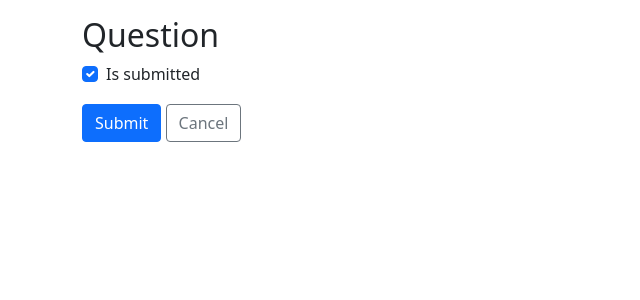
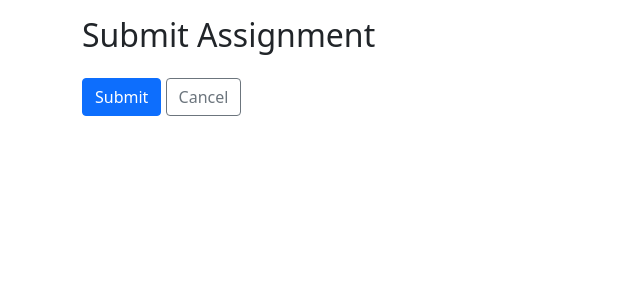
Before and after one commit to andre-dom/PeerGrader, a Django app: a page that uses assignments/templates/submissions/submit_submission.html in a window 1280 px wide. Shown: the part 64-364 px from the top of the page, without its empty margins (0-640 px from the left). Run offline with Django 3.2, Linux system fonts and the light colour scheme; a user stored in the database is signed in; tables that the repository leaves empty hold one stand-in row (values such as "Sample post"); some libraries are stand-ins or nearby versions.

Commit message:
simplify submission forms

```diff
--- a/assignments/templates/review/submit_review_view.html
+++ b/assignments/templates/review/submit_review_view.html
@@ -2,7 +2,7 @@
 {% load crispy_forms_tags %}
 
 {% block content %}
-    <h2>Question</h2>
+    <h2>Submit Peer Review</h2>
     <form method="post">
         {% csrf_token %}
         {{ form|crispy }}
--- a/assignments/templates/submissions/submit_submission.html
+++ b/assignments/templates/submissions/submit_submission.html
@@ -2,7 +2,7 @@
 {% load crispy_forms_tags %}
 
 {% block content %}
-    <h2>Question</h2>
+    <h2>Submit Assignment</h2>
     <form method="post">
         {% csrf_token %}
         {{ form|crispy }}
--- a/assignments/views.py
+++ b/assignments/views.py
@@ -286,7 +286,7 @@ class EditQuestionSubmission(UpdateView):
 class SubmitSubmission(UpdateView):
     model = AssignmentSubmission
     template_name = 'submissions/submit_submission.html'
-    fields = ('is_submitted',)
+    fields = ()
     success_url = "/"
 
     def get_object(self):
@@ -305,8 +305,8 @@ class SubmitSubmission(UpdateView):
             return super(SubmitSubmission, self).dispatch(request, *args, **kwargs)
 
     def form_valid(self, form):
-        if form.instance.is_submitted:
-            form.instance.submitted_at = utc.localize(datetime.now())
+        form.instance.is_submitted = True
+        form.instance.submitted_at = utc.localize(datetime.now())
         return super(SubmitSubmission, self).form_valid(form)
 
     def get_success_url(self, **kwargs):
@@ -399,7 +399,7 @@ class EditGradedQuestionSubmissionView(UpdateView):
 class SubmitGradedAssignmentView(UpdateView):
     model = GradedAssignmentSubmission
     template_name = 'review/submit_review_view.html'
-    fields = ('is_submitted',)
+    fields = ()
     success_url = "/"
 
     def get_object(self):
@@ -420,8 +420,8 @@ class SubmitGradedAssignmentView(UpdateView):
             return super(SubmitGradedAssignmentView, self).dispatch(request, *args, **kwargs)
 
     def form_valid(self, form):
-        if form.instance.is_submitted:
-            form.instance.submitted_at = utc.localize(datetime.now())
+        form.instance.is_submitted = True
+        form.instance.submitted_at = utc.localize(datetime.now())
         return super(SubmitGradedAssignmentView, self).form_valid(form)
 
     # def get_success_url(self, **kwargs):
```
